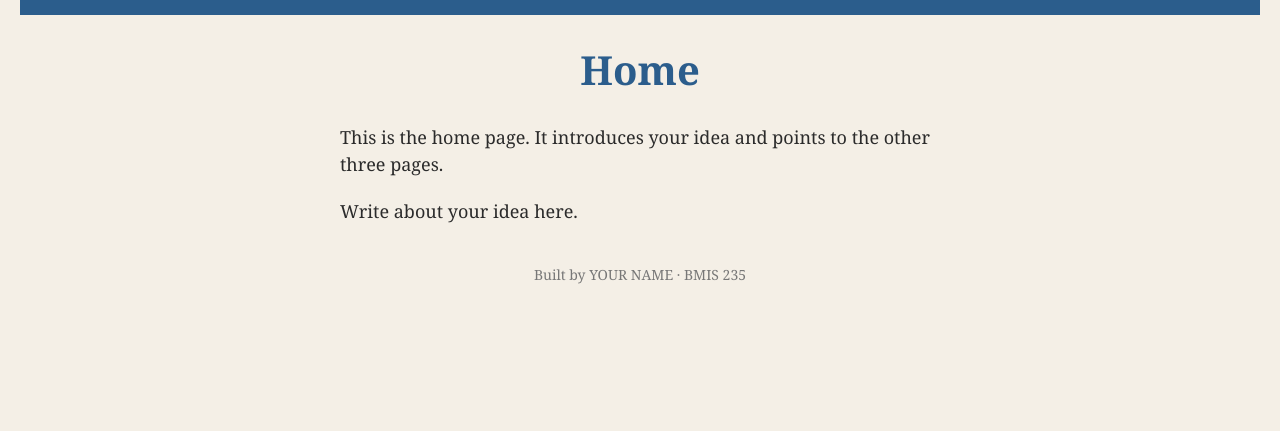
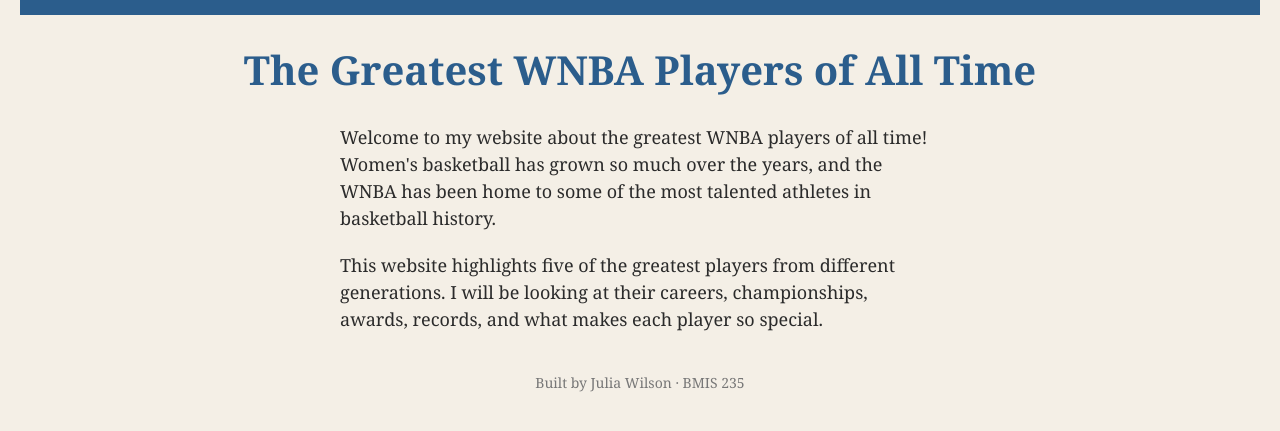
Before and after one commit to wilsojulia33-code/bmis235-html-3, a plain HTML site: page index.html in a window 1280 px wide. Shown: the part 71-502 px from the top of the page. Drawn offline with Linux system fonts and the light colour scheme.

Commit message:
Update WNBA Home Page

```diff
--- a/index.html
+++ b/index.html
@@ -8,7 +8,7 @@
 <head>
 <meta charset="utf-8">
 <meta name="author" content="Julia Wilson">
-<title>Top WNBA Players of All Time</title>
+<title>The Greatest WNBA Players of All Time</title>
 
 <!-- this one line connects the page to the stylesheet -->
 <link rel="stylesheet" href="styles.css">
@@ -28,9 +28,16 @@
     <a href="page3.html"><img src="img/page3.png" alt="Page 3"></a>
 </nav>
 
-<h1>Home</h1>
-<p>This is the home page. It introduces your idea and points to the other three pages.</p>
-<p>Write about your idea here.</p>
+<h1>The Greatest WNBA Players of All Time</h1>
+<p>Welcome to my website about the greatest WNBA players
+of all time! Women's basketball has grown so much over
+the years, and the WNBA has been home to some of the
+most talented athletes in basketball history.</p>
+<p>This website highlights five of the greatest players
+from different generations. I will be looking at their
+careers, championships, awards, records, and what makes
+each player so special.
+</p>
 
 <!-- ===== SHOWCASE ======================================================
      This box is empty on purpose. In Part 7 you paste an interactive
@@ -39,7 +46,7 @@
 <div class="showcase"></div>
 
 <!-- Footer: fill in your name -->
-<footer>Built by YOUR NAME &middot; BMIS 235</footer>
+<footer>Built by Julia Wilson &middot; BMIS 235</footer>
 
 </body>
 </html>
```
